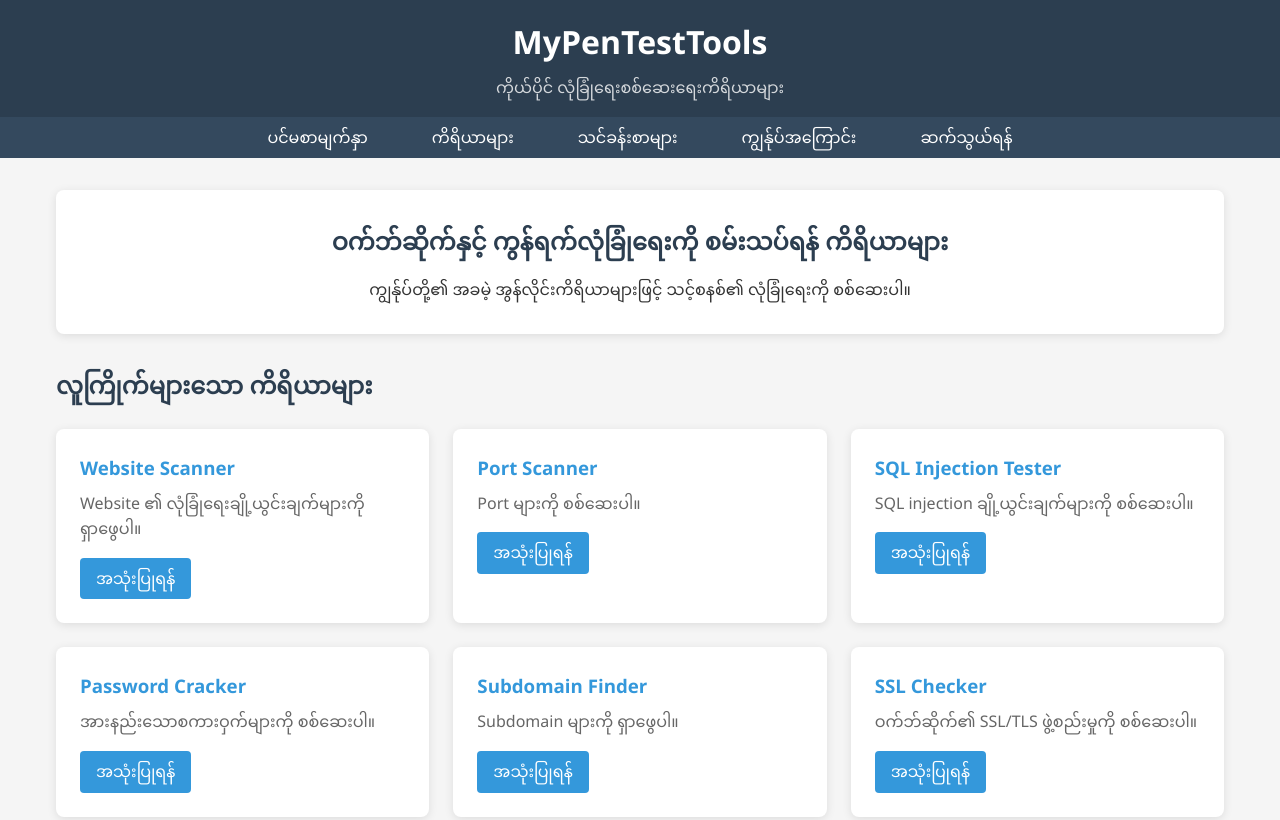
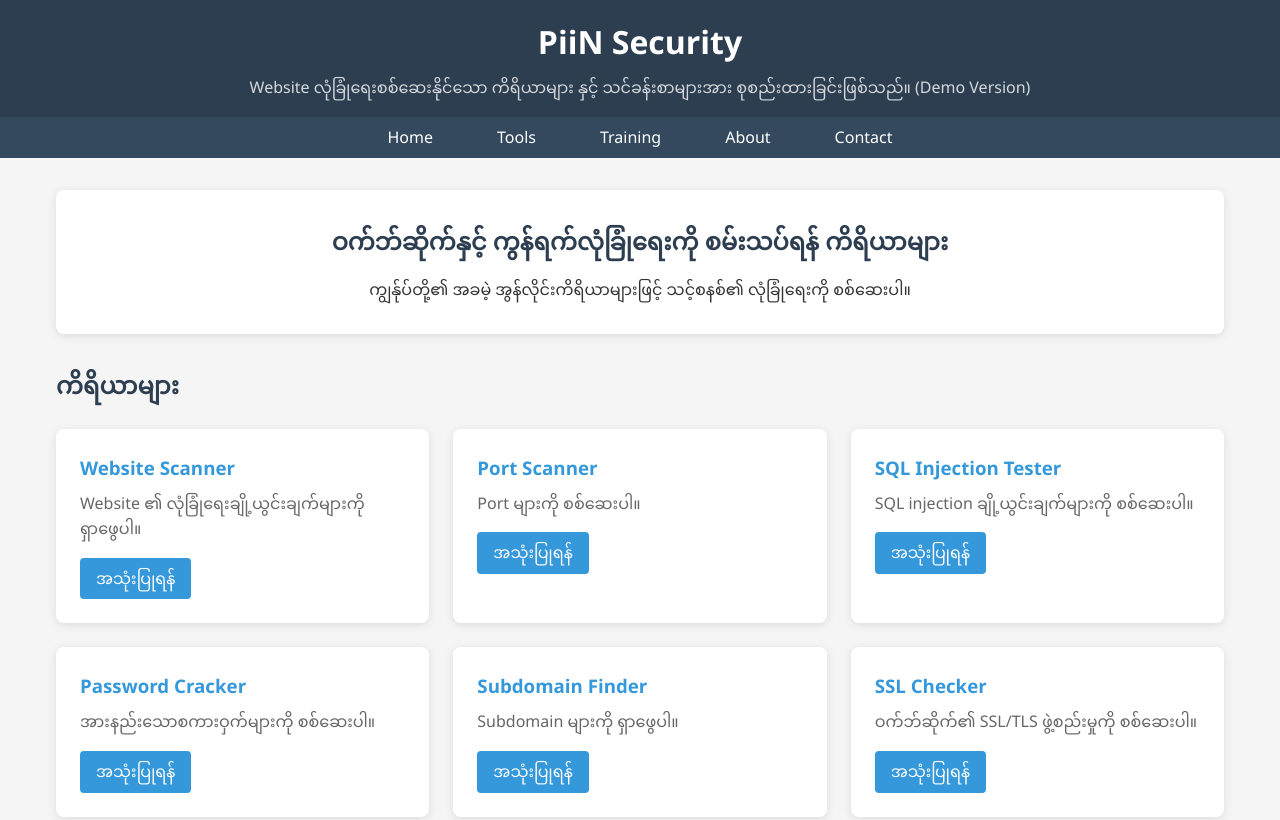
Before and after one commit to PyaePhyoNg/PyaePhyoNg.github.io, a plain HTML site: page index.html in a window 1280 px wide. Shown: the top 820 px of the page. Drawn offline with Linux system fonts and the light colour scheme.

Commit message:
Update index.html

```diff
--- a/index.html
+++ b/index.html
@@ -3,7 +3,7 @@
 <head>
     <meta charset="UTF-8">
     <meta name="viewport" content="width=device-width, initial-scale=1.0">
-    <title>MyPenTestTools - ကိုယ်ပိုင် လုံခြုံရေးစစ်ဆေးရေးကိရိယာများ</title>
+    <title>ကိုယ်ပိုင် လုံခြုံရေးစစ်ဆေးရေးကိရိယာများ(demo)</title>
     <style>
         /* Basic Reset */
         * {
@@ -155,17 +155,17 @@
 </head>
 <body>
     <header>
-        <div class="logo">MyPenTestTools</div>
-        <div class="tagline">ကိုယ်ပိုင် လုံခြုံရေးစစ်ဆေးရေးကိရိယာများ</div>
+        <div class="logo">PiiN Security</div>
+        <div class="tagline">Website လုံခြုံရေးစစ်ဆေးနိုင်သော ကိရိယာများ နှင့် သင်ခန်းစာများအား စုစည်းထားခြင်းဖြစ်သည်။ (Demo Version) </div>
     </header>
 
     <nav>
         <ul>
-            <li><a href="#">ပင်မစာမျက်နှာ</a></li>
-            <li><a href="#">ကိရိယာများ</a></li>
-            <li><a href="#">သင်ခန်းစာများ</a></li>
-            <li><a href="#">ကျွန်ုပ်အကြောင်း</a></li>
-            <li><a href="#">ဆက်သွယ်ရန်</a></li>
+            <li><a href="#">Home</a></li>
+            <li><a href="#">Tools</a></li>
+            <li><a href="#">Training</a></li>
+            <li><a href="#">About</a></li>
+            <li><a href="#">Contact</a></li>
         </ul>
     </nav>
 
@@ -176,7 +176,7 @@
         </section>
 
         <section class="tools-section">
-            <h2 style="margin-bottom: 1.5rem; color: #2c3e50;">လူကြိုက်များသော ကိရိယာများ</h2>
+            <h2 style="margin-bottom: 1.5rem; color: #2c3e50;">ကိရိယာများ</h2>
 
             <div class="tools-grid">
                 <!-- Tool Card 1 -->
```
